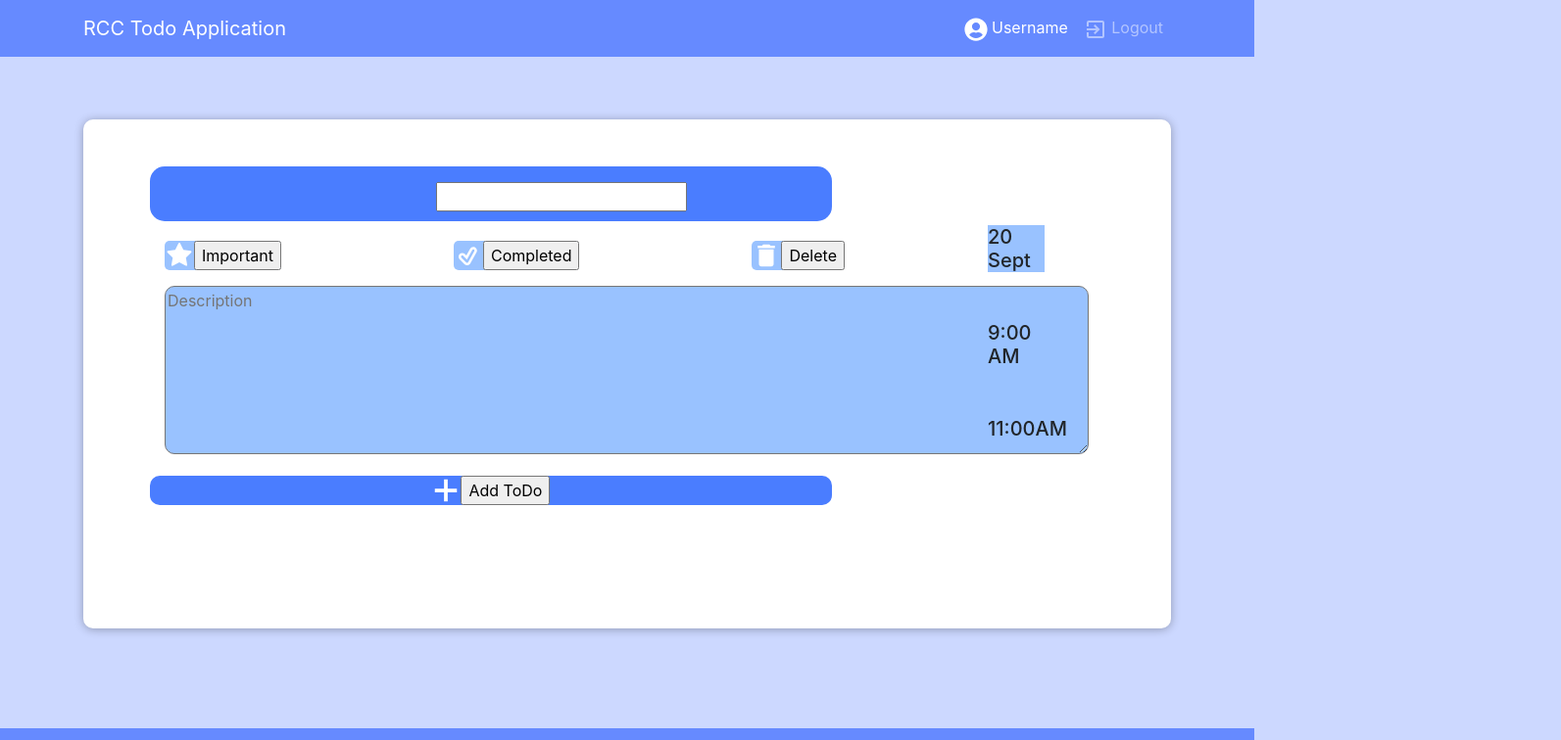
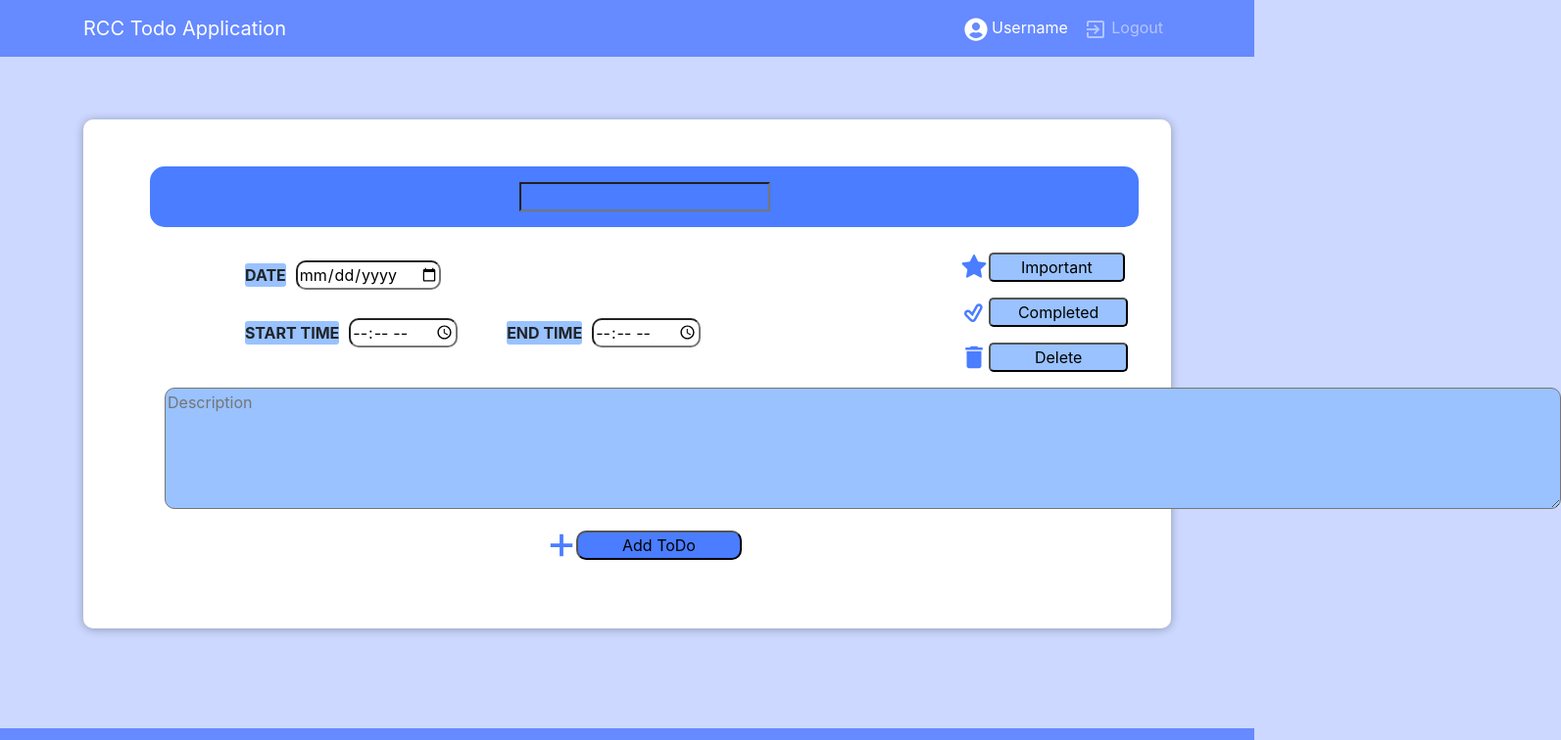
Before and after one commit to RCC-MRU/todo-app-frontend, a React (Create React App) app: page /descriptionPage in a window 1280 px wide. Shown: the top 756 px of the page at 98% size, 1593 px wide, since content can reach past the window. Built offline with nearby package versions, Linux system fonts and the light colour scheme.

Commit message:
Changed tha alignment of tags and date-time

```diff
--- a/src/Components/DescriptionPage.jsx
+++ b/src/Components/DescriptionPage.jsx
@@ -10,50 +10,66 @@ const DescriptionPage = () => {
       <div className="container">
         <div className="white-box">
           <div className="row">
-            <div className="description col-md-10">
+            <div className="description col-md-12">
               <div className="row">
-                <div className="title col-md-10 ">
-                  <input type="text" id="title" name="title"/>
+                <div className="title col-md-12">
+                  <input type="text" id="title" name="title" />
                 </div>
               </div>
               <div className="row">
-                <div className="tags col-md-10 ">
-                  <div className="important ">
-                    <AiFillStar size="30"/>
-                    <input type="button" value="Important" id=""/>
+                <div className="date-time-and-tags">
+                  <div className="time-and-date col-md-7">
+                    <div className="date">
+                      <label for="date"><strong>DATE</strong></label>
+                      <input type="date" id="date" name="date" />
+                    </div>
+                    <div className="time">
+                      <div className="start-time">
+                        <label for="starttime"><strong>START TIME</strong></label>
+                        <input type="time" id="starttime" name="starttime" />
+                      </div>
+                      <div className="end-time">
+                        <label for="endtime"><strong>END TIME</strong></label>
+                        <input type="time" id="endtime" name="endtime" />
+                      </div>
+                    </div>
                   </div>
-                  <div className="completed ">
-                    <TiTickOutline size="30" />
-                    <input type="button" value="Completed" id=""/>
-                  </div>
-                  <div className="delete ">
-                    <MdDelete size="30" />
-                    <input type="button" value="Delete" id=""/>
+                  <div className="row">
+                    <div className="tags col-md-5">
+                      <div className="tags-alignment">
+                        <div className="important">
+                          <AiFillStar size="30" color="#4A7DFF"/>
+                          <input type="button" value="Important" id="" />
+                        </div>
+                        <div className="completed ">
+                          <TiTickOutline size="30" color="#4A7DFF" />
+                          <input type="button" value="Completed" id="" />
+                        </div>
+                        <div className="delete ">
+                          <MdDelete size="30" color="#4A7DFF" />
+                          <input type="button" value="Delete" id="" />
+                        </div>
+                      </div>
+                    </div>
                   </div>
                 </div>
               </div>
+
               <div className="row">
-                <div className="description-of-task col-md-10">
-                  <textarea name="description" id="description" cols="90" rows="6" placeholder="Description"></textarea>
+                <div className="description-of-task col-md-12">
+                  <textarea
+                    name="description"
+                    id="description"
+                    cols="137"
+                    rows="4"
+                    placeholder="Description"
+                  ></textarea>
                 </div>
               </div>
               <div className="row">
-                <div className="add-todo col-md-10">
-                  <GoPlus size="30" />
-                  <input type="button" value="Add ToDo" id=""/>
-                </div>
-              </div>
-            </div>
-            <div className="row">
-              <div className="time-and-date col-md-8">
-                <div className="date">
-                  <h5>20 Sept</h5>
-                </div>
-                <div className="start-time">
-                  <h5>9:00 AM</h5>
-                </div>
-                <div className="end-time">
-                  <h5>11:00AM</h5>
+                <div className="add-todo col-md-12">
+                  <GoPlus size="30" color="#4A7DFF"/>
+                  <input type="button" value="Add ToDo" id="" />
                 </div>
               </div>
             </div>
--- a/src/Styles/Todos.css
+++ b/src/Styles/Todos.css
@@ -5,7 +5,7 @@
   margin-top: 30px;
   margin-bottom: 30px;
   height: 50px;
-  font-size: 20px;
+    font-size: 20px;
   padding-left: 20px;
 }
 
@@ -18,37 +18,72 @@
 }
 
 .title{
-  padding-left: 35%;
+  text-align: center;
   padding-top:2vh;
-  padding-bottom:10px;
-  margin-bottom: 20px;
+  padding-bottom:2vh;
+  margin-bottom: 10px;
   background-color: #4A7DFF;
   border-radius: 15px;
   color: white;
 }
 
+.title input{
+  background-color: #4A7DFF;
+}
+
 .important{
   display:flex;
-  background-color: #99C2FF;
+  margin-top:2vh;
+  margin-left:5vh;
+  /* background-color: #99C2FF; */
   border-radius: 5px;
   color: white;
 }
 
+.important input{
+  background-color: #99C2FF;
+  padding-left: 31px;
+  padding-right: 31px;
+  border-radius: 5px;
+}
+
 .completed{
   display:flex;
-  margin-left: 22vh;
-  background-color: #99C2FF;
+  margin-top:2vh;
+  margin-left: 5vh;
+  /* background-color: #99C2FF; */
   border-radius: 5px;
   color: white;
 }
 
+.completed input{
+  background-color: #99C2FF;
+  padding-left: 28px;
+  padding-right: 28px;
+  border-radius: 5px;
+}
+
 .delete{
   display:flex;
-  margin-left: 22vh;
-  background-color: #99C2FF;
+  margin-top:2vh;
+  margin-left: 5vh;
+  /* background-color: #99C2FF; */
   border-radius: 5px;
   color: white;
 }
+
+.delete input{
+  background-color: #99C2FF;
+  padding-left: 45px;
+  padding-right: 45px;
+  border-radius: 5px;
+}
+
+.tags-alignment{
+  /* display:flex; */
+  margin-left: 20vh;
+}
+
 
 .addTodo{
   display: flex;
@@ -76,11 +111,18 @@
 .add-todo{
   /* padding-left: 5px; */
   margin-top:2vh;
-  background-color: #4A7DFF;
-  border-radius: 10px;
+  /* background-color: #4A7DFF; */
+  /* border-radius: 10px; */
   color: white;
   display:flex;
   justify-content: center;
+}
+
+.add-todo input{
+  background-color: #4A7DFF;
+  border-radius: 10px;
+  padding-left: 45px;
+  padding-right: 45px;
 }
 
 /* .detailed-todo{
@@ -91,22 +133,63 @@
   padding-left: 50px;
 }
 
+.date-time-and-tags{
+  display:flex;
+}
+
 .time-and-date{
-  margin-left: 20px;
-  margin-top: 10px;
+  margin-left: 9vh;
 }
 
 .date{
-  margin-top: 50px;
+  margin-top:3vh;
+  padding-left: 10px;
+  /* background-color: #99C2FF; */
+}
+
+.date label{
   background-color: #99C2FF;
+  border-radius: 3px;
+}
+
+.date input{
+  margin-left:10px;
+  border-radius: 10px;
+}
+
+.time{
+  margin-top: 2vh;
+  display: flex;
 }
 
 .start-time{
-  margin-top: 50px;
+  margin-top: 1vh;
+  padding-left: 10px;
+  /* background-color: #99C2FF; */
+}
+
+.start-time label{
   background-color: #99C2FF;
+  border-radius: 3px;
+}
+
+.start-time input{
+  margin-left:10px;
+  border-radius: 10px;
 }
 
 .end-time{
-  margin-top: 50px;
+  margin-top: 1vh;
+  margin-left: 50px;
+  /* background-color: #99C2FF; */
+}
+
+.end-time label{
   background-color: #99C2FF;
+  border-radius: 3px;
 }
+
+.end-time input{
+  margin-left:10px;
+  border-radius: 10px;
+}
```
